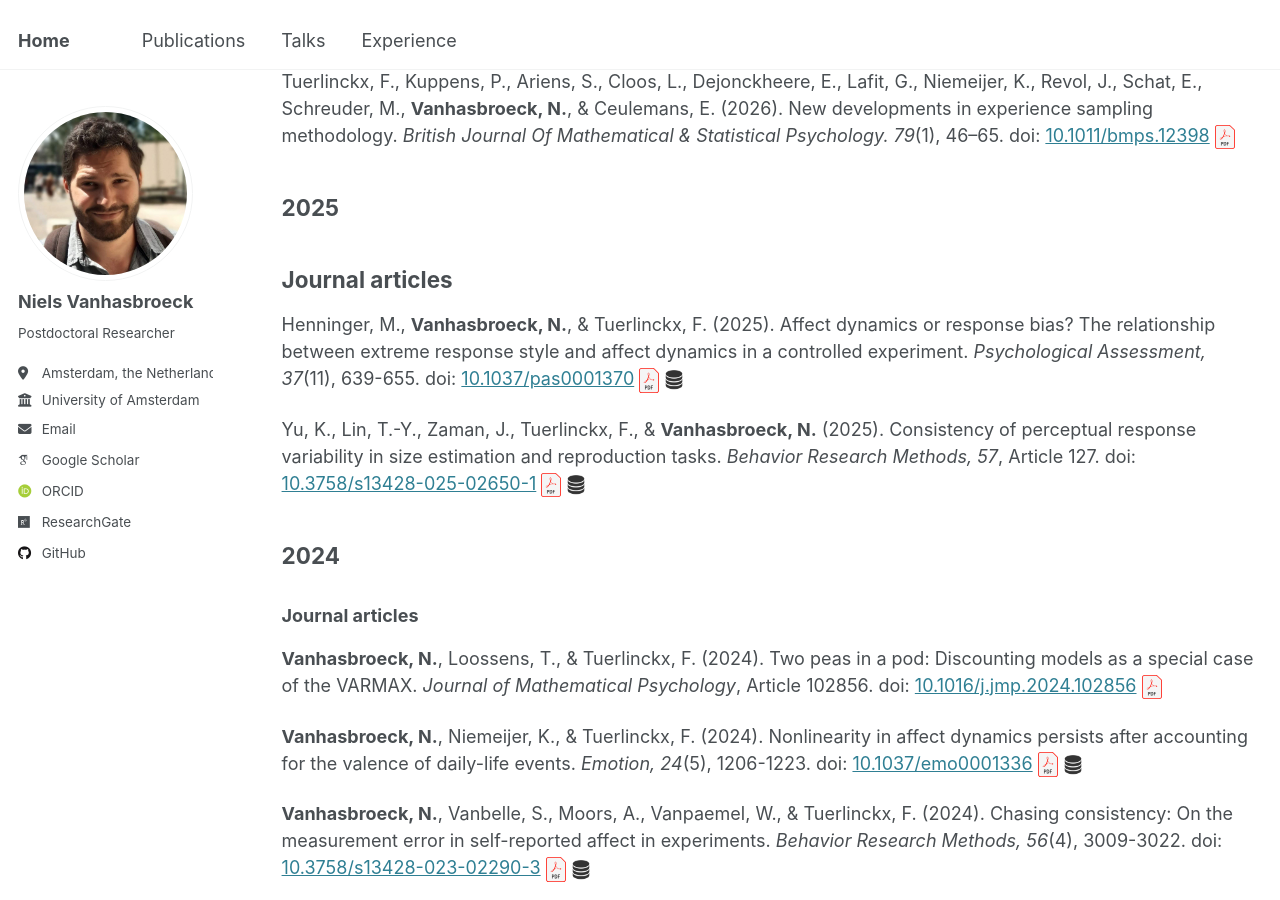
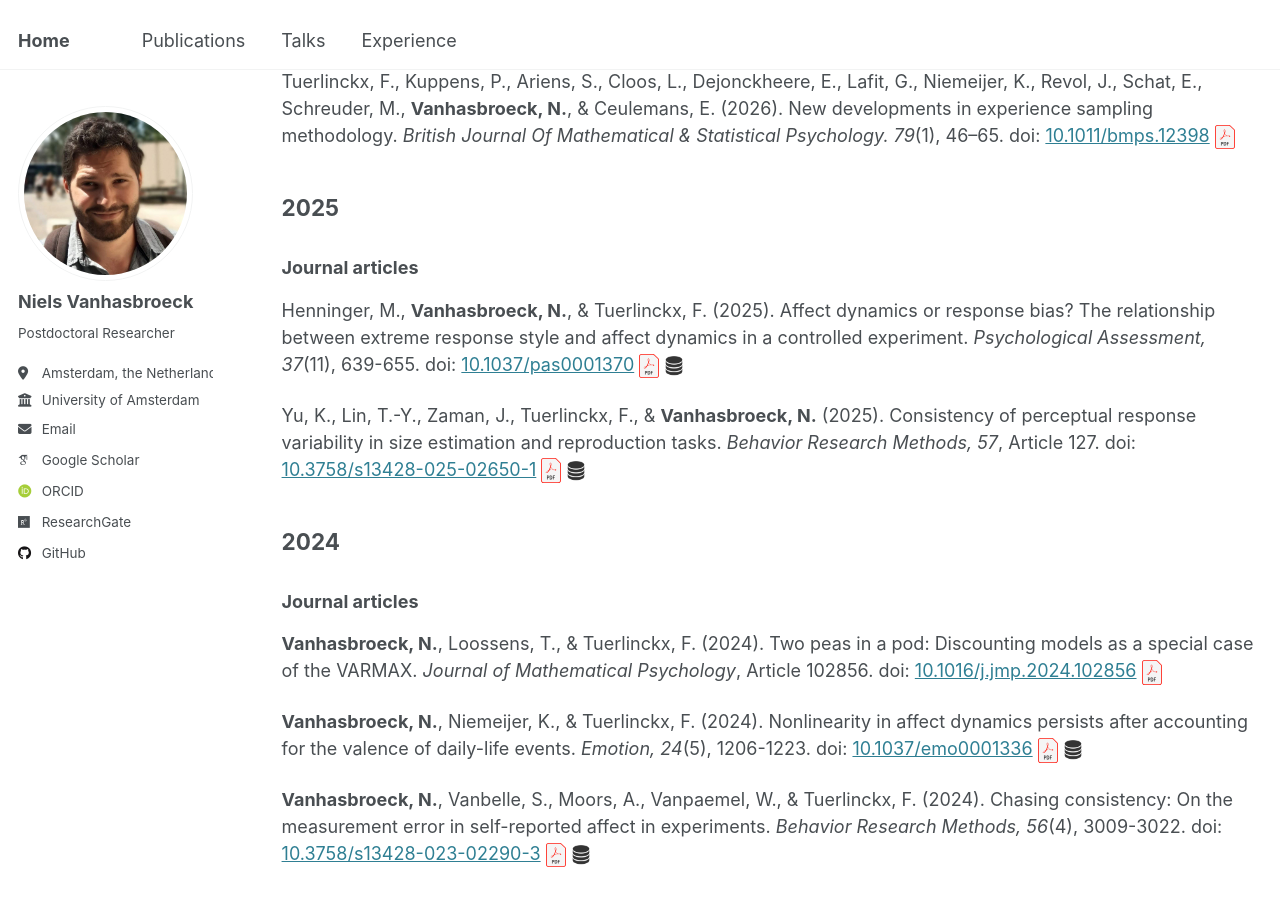
Before and after one commit to ndpvh/ndpvh.github.io, a Jekyll site: the page built from _pages/publications.md, in a window 1280 px wide and 900 px high, scrolled down 799 px. Built offline with Jekyll 4.4.1, drawn with Linux system fonts in a browser that asks for light colours; some web fonts are replaced.

Commit message:
Header fix

```diff
--- a/_pages/publications.md
+++ b/_pages/publications.md
@@ -47,7 +47,7 @@ Tuerlinckx, F., Kuppens, P., Ariens, S., Cloos, L., Dejonckheere, E., Lafit, G.,
 <!-- 2025 -->
 ## 2025
 
-## Journal articles
+### Journal articles
 
 Henninger, M., **Vanhasbroeck, N.**, & Tuerlinckx, F. (2025). Affect dynamics or response bias? The relationship between extreme response style and affect dynamics in a controlled experiment. _Psychological Assessment, 37_(11), 639-655. doi: <a href="https://www.doi.org/10.1037/pas0001370">10.1037/pas0001370</a>
 <a href="../files/Henninger_2025_ADRB.pdf" download><image src="../images/pdf.svg" width="20rem"/></a>
```
